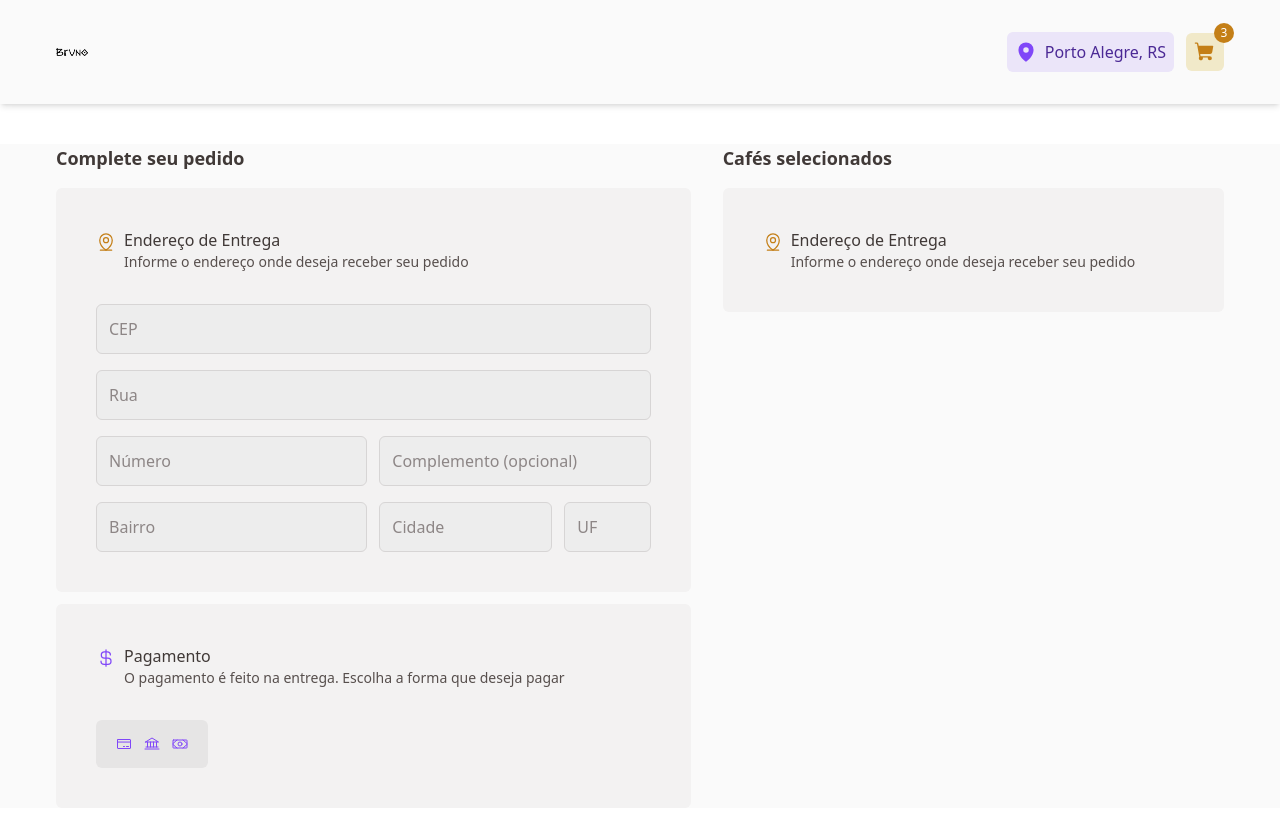
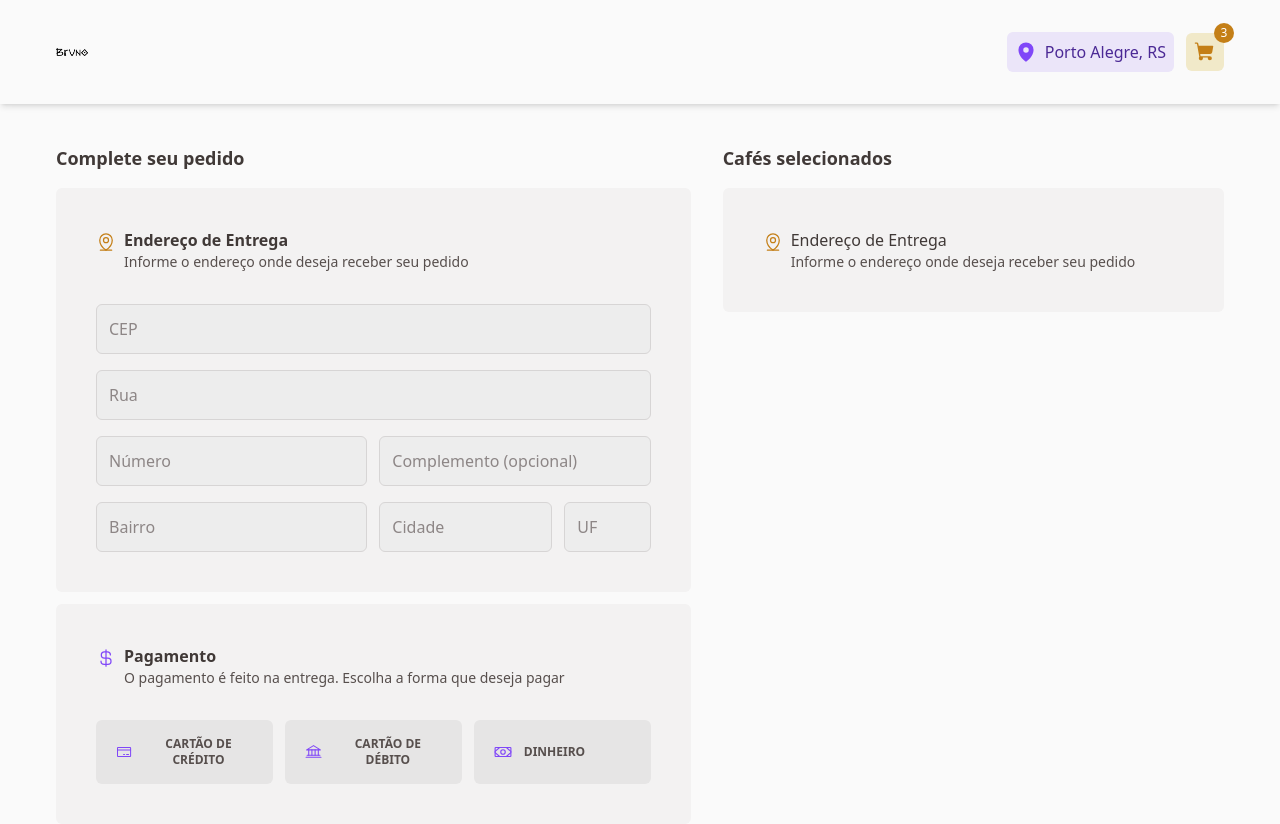
Before and after one commit to devsantosbruno/coffee-delivery, a React (Vite) app: page /cart in a window 1280 px wide. Built offline with nearby package versions, Linux system fonts and the light colour scheme.

Commit message:
feat: payment component

```diff
--- a/src/components/Input.tsx
+++ b/src/components/Input.tsx
@@ -3,7 +3,7 @@ export function Input(props: any) {
     <input
       type="text"
       {...props}
-      className="w-full p-3 bg-gray-300 border-[1px] border-gray-500 rounded-md placeholder:text-brown-200"
+      className="w-full p-3 bg-gray-300 border-[1px] border-gray-500 rounded-md placeholder:text-brown-200 outline-0 text-brown-500"
     />
   );
 }
--- a/src/components/Payment.tsx
+++ b/src/components/Payment.tsx
@@ -1,11 +1,23 @@
 import { Bank, CreditCard, Money } from "phosphor-react";
 
-export function Payment(props: any) {
+interface typePaymentProps {
+  type: "CARTÃO DE CRÉDITO" | "CARTÃO DE DÉBITO" | "DINHEIRO";
+}
+
+export function Payment(props: typePaymentProps) {
   return (
-    <div className="bg-gray-400 py-4 px-5 rounded-md flex items-center gap-3">
-      <CreditCard size={16} className="text-purple-400" />
-      <Bank size={16} className="text-purple-400" />
-      <Money size={16} className="text-purple-400" />
-    </div>
+    <button className="bg-gray-400 py-4 px-5 rounded-md flex items-center gap-3 text-xs text-brown-300 font-semibold w-full max-w-[250px]">
+      {props.type === "CARTÃO DE CRÉDITO" && (
+        <CreditCard size={18} className="text-purple-400" />
+      )}
+      {props.type === "CARTÃO DE DÉBITO" && (
+        <Bank size={18} className="text-purple-400" />
+      )}
+      {props.type === "DINHEIRO" && (
+        <Money size={18} className="text-purple-400" />
+      )}
+
+      {props.type}
+    </button>
   );
 }
--- a/src/pages/Cart/index.tsx
+++ b/src/pages/Cart/index.tsx
@@ -6,7 +6,7 @@ export function Cart() {
   return (
     <main className="bg-gray-100">
       <section>
-        <div className="container px-4 lg:px-14 mx-auto mt-10">
+        <div className="container px-4 lg:px-14 mx-auto pt-10">
           <div className="grid grid-cols-9 gap-8">
             <div className="col-span-5">
               <h3 className="font-bold text-lg text-brown-500 mb-4">
@@ -17,7 +17,9 @@ export function Cart() {
                 <div className="flex gap-2 mb-8">
                   <MapPinLine size={20} className="text-yellow-700 mt-1" />
                   <div className="flex flex-col">
-                    <span className="text-brown-500">Endereço de Entrega</span>
+                    <span className="text-brown-500 font-semibold">
+                      Endereço de Entrega
+                    </span>
                     <span className="text-brown-300 text-sm">
                       Informe o endereço onde deseja receber seu pedido
                     </span>
@@ -56,7 +58,9 @@ export function Cart() {
                 <div className="flex gap-2 mb-8">
                   <CurrencyDollar size={20} className="mt-1 text-purple-400" />
                   <div className="flex flex-col">
-                    <span className="text-brown-500">Pagamento</span>
+                    <span className="text-brown-500 font-semibold">
+                      Pagamento
+                    </span>
                     <span className="text-brown-300 text-sm">
                       O pagamento é feito na entrega. Escolha a forma que deseja
                       pagar
@@ -64,8 +68,10 @@ export function Cart() {
                   </div>
                 </div>
 
-                <div className="flex flex-wrap gap-3">
-                  <Payment />
+                <div className="flex gap-3">
+                  <Payment type="CARTÃO DE CRÉDITO" />
+                  <Payment type="CARTÃO DE DÉBITO" />
+                  <Payment type="DINHEIRO" />
                 </div>
               </div>
             </div>
```
